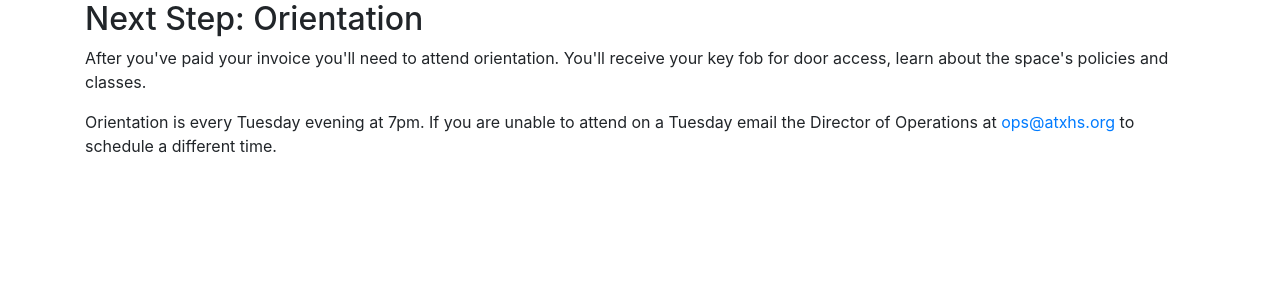
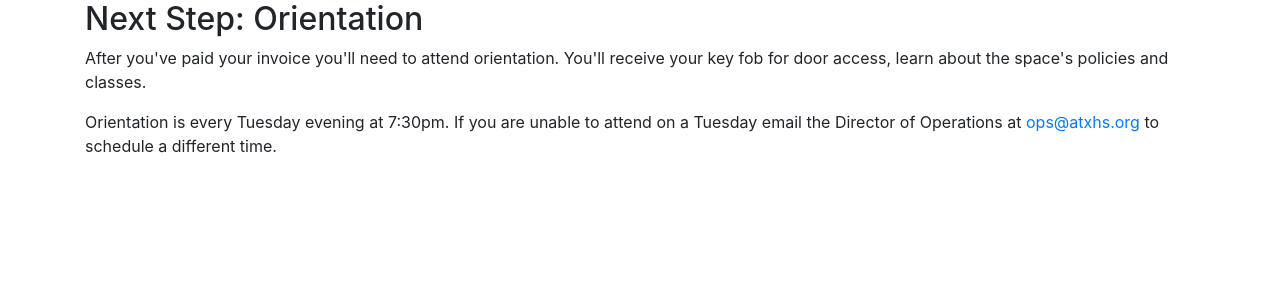
Before and after one commit to ATXHS/pennyworth-web, a Flask app: page /success in a window 1280 px wide. Shown: the part 190-493 px from the top of the page. Run offline with Flask 2, Linux system fonts and the light colour scheme; some libraries are stand-ins or nearby versions.

Commit message:
Change orientation time to 7:30

```diff
--- a/pennyweb/templates/success.html
+++ b/pennyweb/templates/success.html
@@ -16,7 +16,7 @@
       policies and classes.
     </p>
     <p>
-      Orientation is every Tuesday evening at 7pm. If you are unable to attend
+      Orientation is every Tuesday evening at 7:30pm. If you are unable to attend
       on a Tuesday email the Director of Operations at <a href="mailto:ops@atxhs.org">ops@atxhs.org</a> to schedule
       a different time.
     </p>
```
